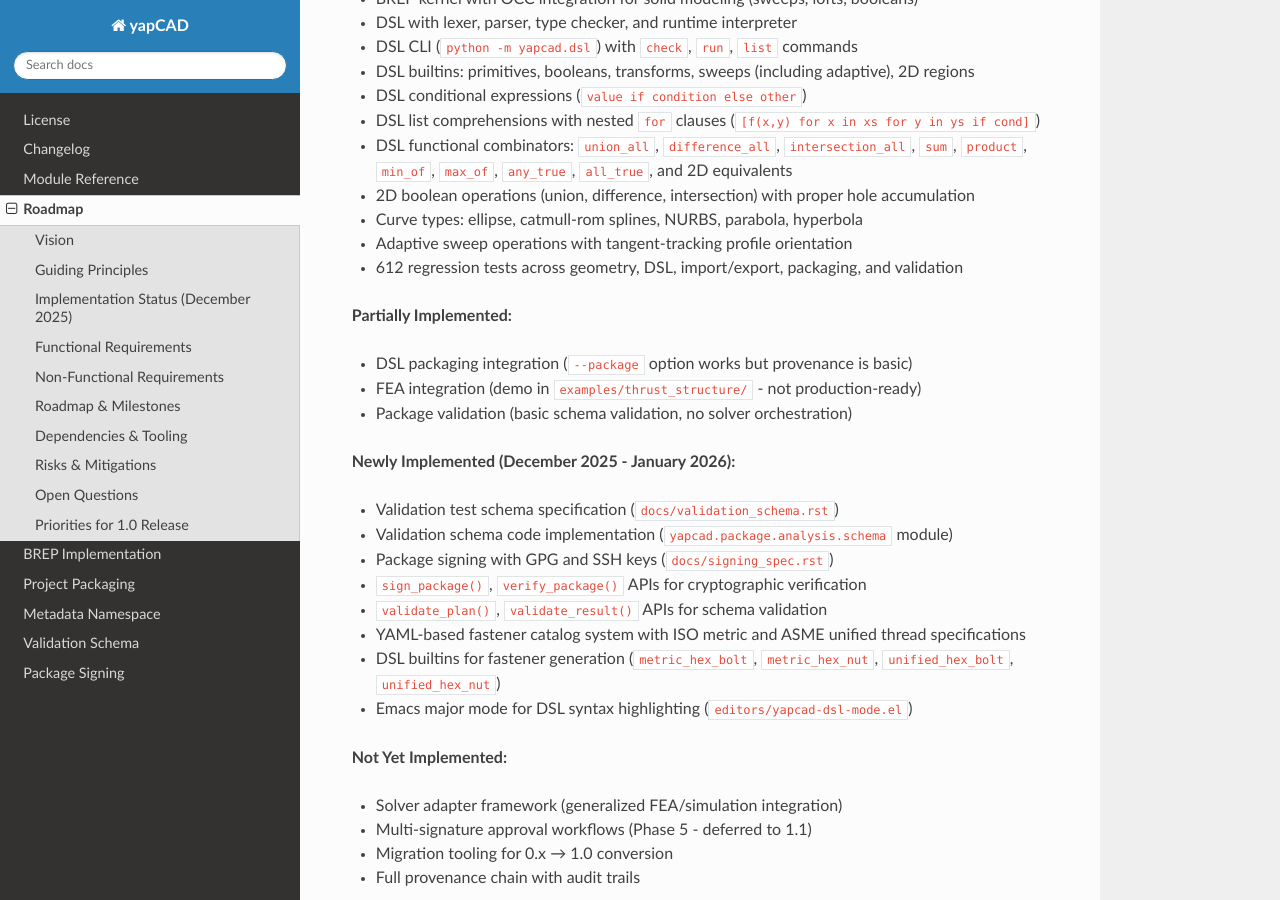
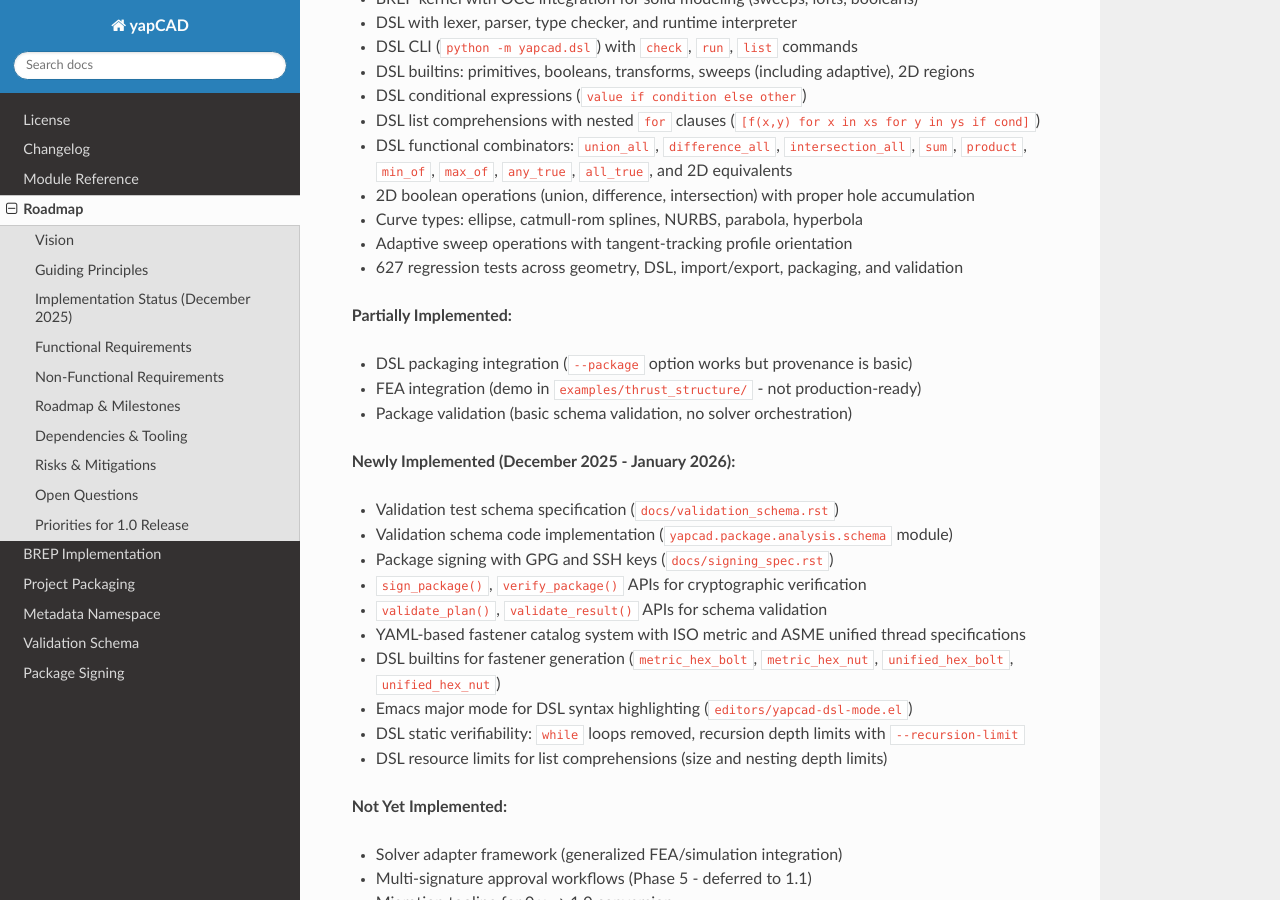
Before and after one commit to rdevaul/yapCAD, a Sphinx documentation site: the page built from docs/yapCADone.rst, in a window 1280 px wide and 900 px high, scrolled down 823 px. Built offline with Sphinx 7.4.7 and the Read the Docs theme 3.1.0, drawn with Linux system fonts in a browser that asks for light colours; pages that are not in the unit, such as notebooks, are missing from menus; some of the changed text lies outside the part shown.

Commit message:
Update roadmap: static verifiability, test count, January 2026 additions
- Update test count to 627 (from 584)
- Add DSL static verifiability: while removed, recursion/comprehension limits
- Add DSL resource limits for list comprehensions
- Update Phase 6 checklist with static verifiability item

🤖 Generated with [Claude Code](https://claude.com/claude-code)

Co-Authored-By: Claude Opus 4.5 <noreply@anthropic.com>

```diff
--- a/docs/yapCADone.rst
+++ b/docs/yapCADone.rst
@@ -37,7 +37,7 @@ This section reflects the **actual current state** of the codebase as of version
 - 2D boolean operations (union, difference, intersection) with proper hole accumulation
 - Curve types: ellipse, catmull-rom splines, NURBS, parabola, hyperbola
 - Adaptive sweep operations with tangent-tracking profile orientation
-- 612 regression tests across geometry, DSL, import/export, packaging, and validation
+- 627 regression tests across geometry, DSL, import/export, packaging, and validation
 
 **Partially Implemented:**
 
@@ -55,6 +55,8 @@ This section reflects the **actual current state** of the codebase as of version
 - YAML-based fastener catalog system with ISO metric and ASME unified thread specifications
 - DSL builtins for fastener generation (``metric_hex_bolt``, ``metric_hex_nut``, ``unified_hex_bolt``, ``unified_hex_nut``)
 - Emacs major mode for DSL syntax highlighting (``editors/yapcad-dsl-mode.el``)
+- DSL static verifiability: ``while`` loops removed, recursion depth limits with ``--recursion-limit``
+- DSL resource limits for list comprehensions (size and nesting depth limits)
 
 **Not Yet Implemented:**
 
@@ -181,7 +183,8 @@ Completed:
 - ✅ Documentation alignment with implementation
 - ✅ All specifications updated to v1.0 status
 - ✅ Historical documents reorganized
-- ✅ 584 tests passing
+- ✅ DSL static verifiability (``while`` removed, recursion/comprehension limits)
+- ✅ 627 tests passing
 
 Dependencies & Tooling
 ----------------------
```
